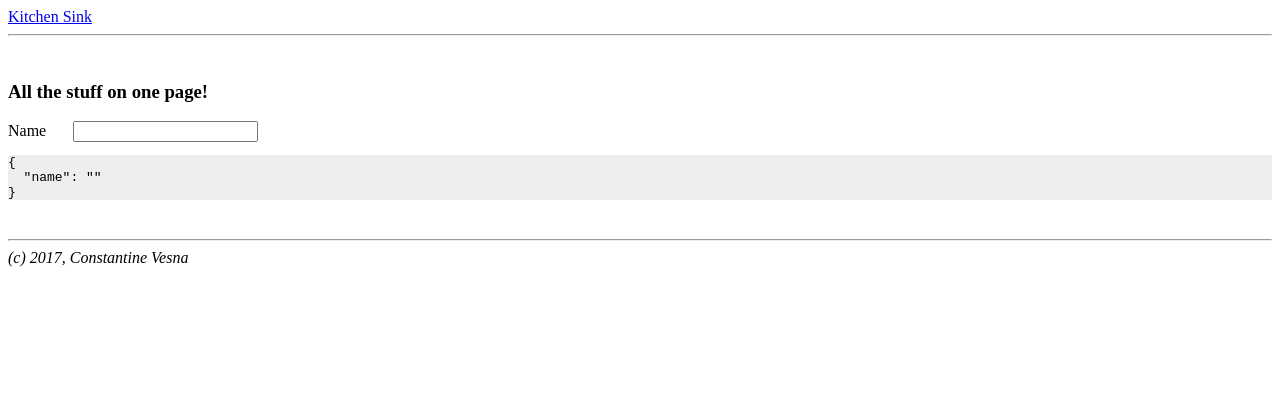
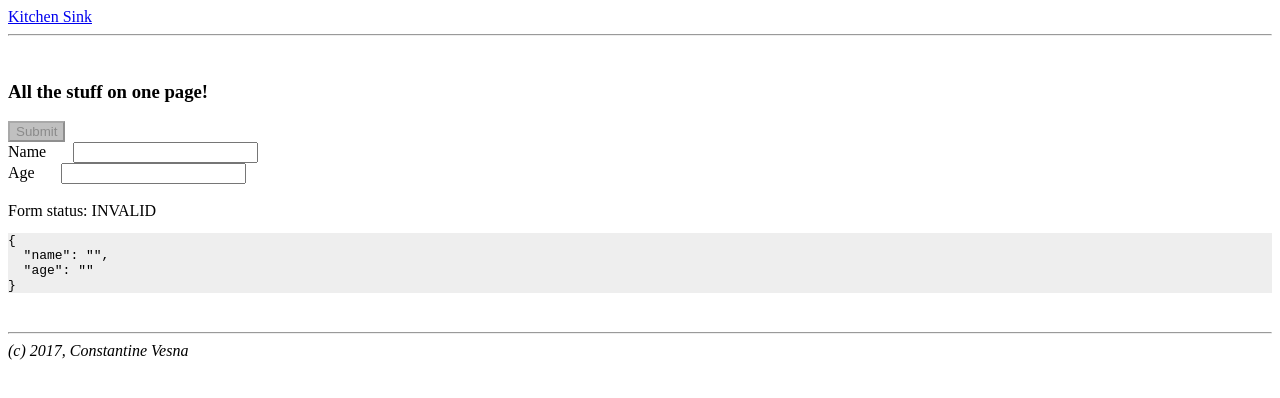
Before and after one commit to c69/angular-reactive-forms, an Angular app: page /kitchen-sink in a window 1280 px wide. Shown: the top 398 px of the page. Built offline with nearby package versions, Linux system fonts and the light colour scheme.

Commit message:
added validation and submit button

```diff
--- a/src/app/form-kitchen-sink/form-kitchen-sink.component.css
+++ b/src/app/form-kitchen-sink/form-kitchen-sink.component.css
@@ -9,3 +9,9 @@ label select
 pre {
     background: #eeeeee;
 }
+button[type="submit"] {
+    background-color: lime;
+}
+button[type="submit"]:disabled {
+    background-color: silver;
+}
--- a/src/app/form-kitchen-sink/form-kitchen-sink.component.html
+++ b/src/app/form-kitchen-sink/form-kitchen-sink.component.html
@@ -4,8 +4,10 @@
 <form novalidate
   [formGroup]="kitchenSink"
 >
+  <button type="submit" [disabled]="!kitchenSink.valid">Submit</button>
 
   <label>Name<input formControlName="name" type="text" /></label>
+  <label>Age<input formControlName="age" type="text" /></label>
 
 <!--
   <label>Password<input type="password" /></label>
@@ -32,5 +34,7 @@
 
 </form>
 
+<br />
+<div>Form status: {{kitchenSink.status}}</div>
 <pre>{{kitchenSink.value | json}}</pre>
 </div>
--- a/src/app/form-kitchen-sink/form-kitchen-sink.component.ts
+++ b/src/app/form-kitchen-sink/form-kitchen-sink.component.ts
@@ -5,7 +5,7 @@ import {
   FormArray,
 
   FormBuilder,
-  // Validator
+  Validators
 } from '@angular/forms';
 
 @Component({
@@ -23,7 +23,8 @@ export class FormKitchenSinkComponent implements OnInit {
 
   ngOnInit() {
     this.kitchenSink = this.fb.group({
-      name: ['']
+      name: ['', Validators.required],
+      age: ['', [Validators.min(18)]]
     });
   }
 
```
